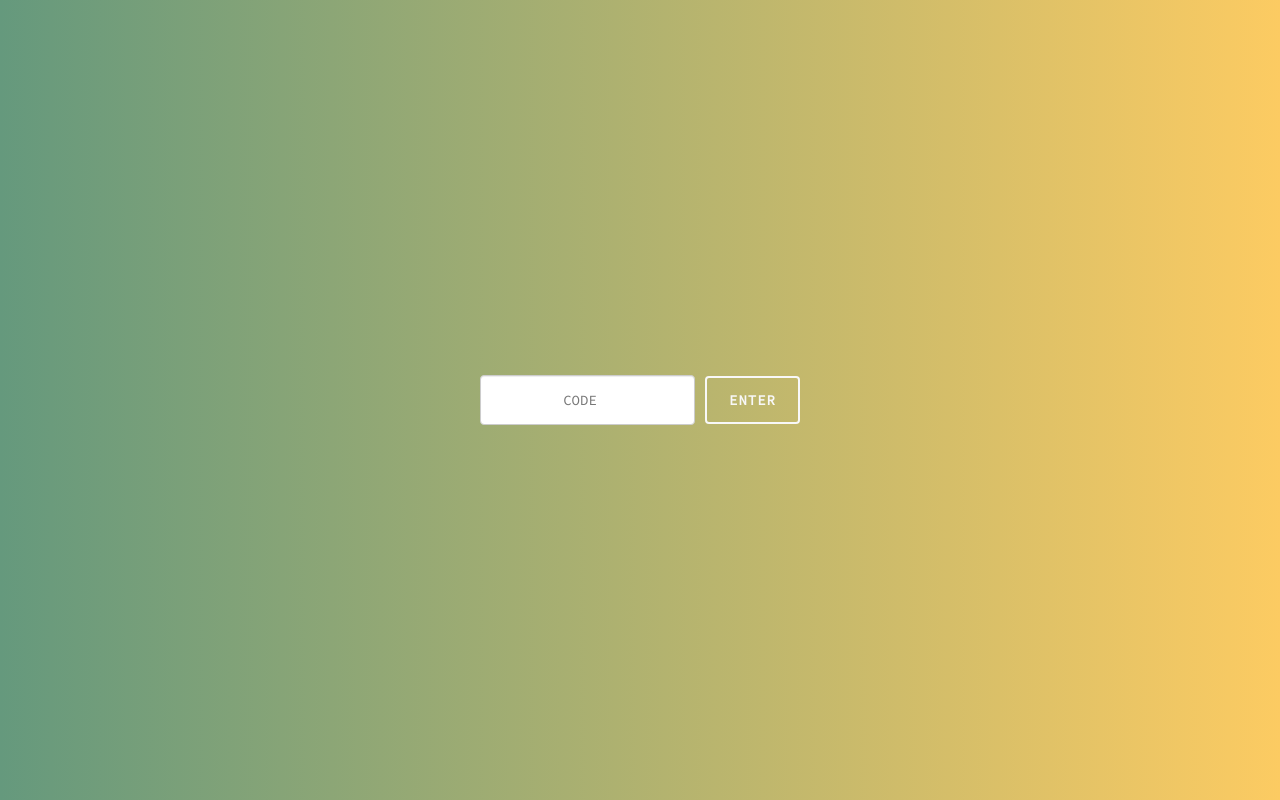
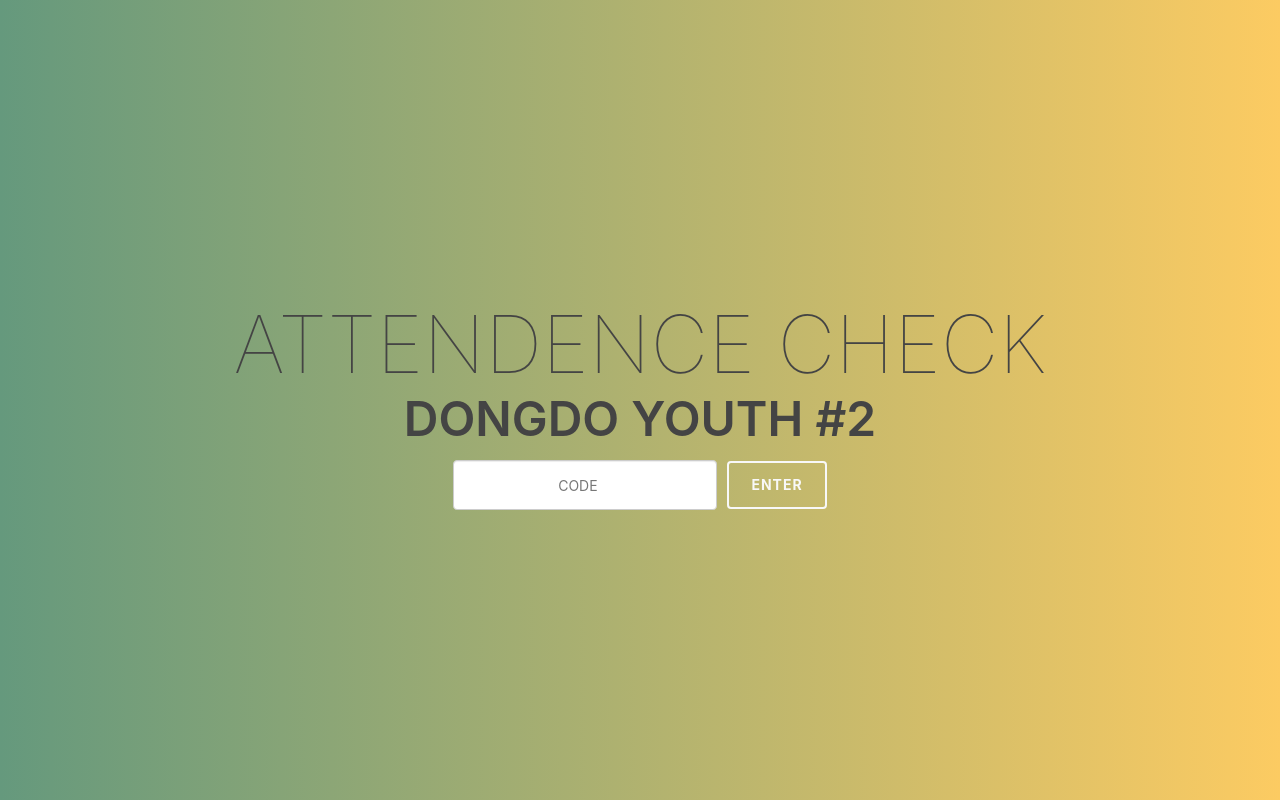
Before and after one commit to SanggyuLee/ddcheck, a website: page static/index.html in a window 1280 px wide. Drawn offline with Linux system fonts and the light colour scheme.

Commit message:
Title is added

```diff
--- a/static/css/bootstrap/assets/css/demo.css
+++ b/static/css/bootstrap/assets/css/demo.css
@@ -12,14 +12,10 @@ h1, h2, h3, h4, h5 {
 	text-transform: uppercase;
 }
 h1 {
-	font-size: 90px;
+	font-size: 2.7em;
 }
 h2 {
-	font-size: 24px;
-	font-weight: 100;
-	letter-spacing: 2px;
-	text-transform: uppercase;
-	margin-bottom: 30px;
+	font-size: 1.5em;
 }
 h3 {
 	margin: 30px 0 15px;
--- a/static/css/global.css
+++ b/static/css/global.css
@@ -10,7 +10,7 @@
 /* ------------- Global ------------- */
 
 * {
-	font-family: 'Source Code Pro', monospace;
+	font-family: 'BlinkMacSystemFont', 'Lucida Grande', 'Segoe UI', Ubuntu, Cantarell, sans-serif;
 }
 
 html {
@@ -21,6 +21,7 @@ body {
 	height: 100%;
 	display: -webkit-flex;
 	display:         flex;
+	flex-direction: column;
 	-webkit-align-items: center;
 		align-items: center;
 	-webkit-justify-content: center;
@@ -33,7 +34,30 @@ body {
 	background: -moz-linear-gradient(right, #65997d, #fccb6e); /* For Firefox 3.6 to 15 */
 	background: linear-gradient(to right, #65997d, #fccb62); /* Standard syntax (must be last) */
 	background-attachment: fixed;
+}
 
+strong {
+	font-weight: 600;
+}
+
+h1 {
+	font-size: 10vmin;
+}
+
+h2 {
+	font-size: 6vmin;
+}
+
+h1, h2 {
+	text-align: center;
+	margin: 0 0 5px 0;
+	color: #444;
+	font-weight: 100;
+	text-transform: uppercase;
+}
+
+.title {
+	margin: 10px;
 }
 
 .login {
@@ -44,13 +68,14 @@ body {
 		align-items: center;
 	-webkit-justify-content: center;
 		justify-content: center;
-
 }
 
 .login .form-control {
 	margin-right: 10px;
 	padding: 24px 22px;
 
+	width: 100%;
+
 	text-transform: uppercase;
 	text-align: center;
 }
--- a/static/index.html
+++ b/static/index.html
@@ -9,15 +9,19 @@
 		</title>
 
 		<!-- CSS imports -->
-		<link rel="stylesheet" type="text/css" href="css/global.css">
 		<link href="http://fonts.googleapis.com/css?family=Open+Sans:300,400,700,800|Roboto:100,300,400,700" rel="stylesheet" type="text/css">
 
 		<link href="css/bootstrap/assets/css/bootstrap.min.css" rel="stylesheet">
-		<link href="css/bootstrap/assets/css/demo.css" rel="stylesheet">
 		<link href="css/bootstrap/assets/css/buttons.css" rel="stylesheet">
+		<link rel="stylesheet" type="text/css" href="css/global.css">
 	</head>
 
 	<body>
+		<div class="title">
+			<h1> ATTENDENCE CHECK </h1>
+			<h2> <strong>Dongdo youth #2</strong> </h2>
+		</div>
+
 		<div class="login">
 			<input id="password" type="number" class="form-control" placeholder="Code" />
 			<button id="login-button" type="button" class="btn btn-login outline"> Enter </button>
```
Also changed, not shown: 1 other file.
